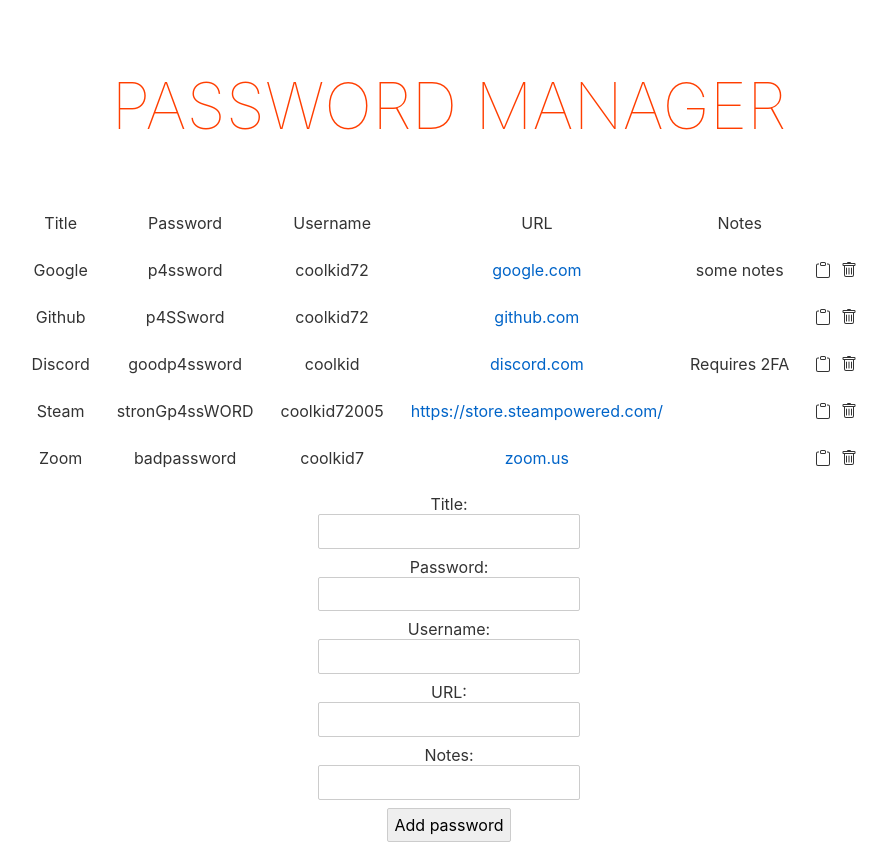
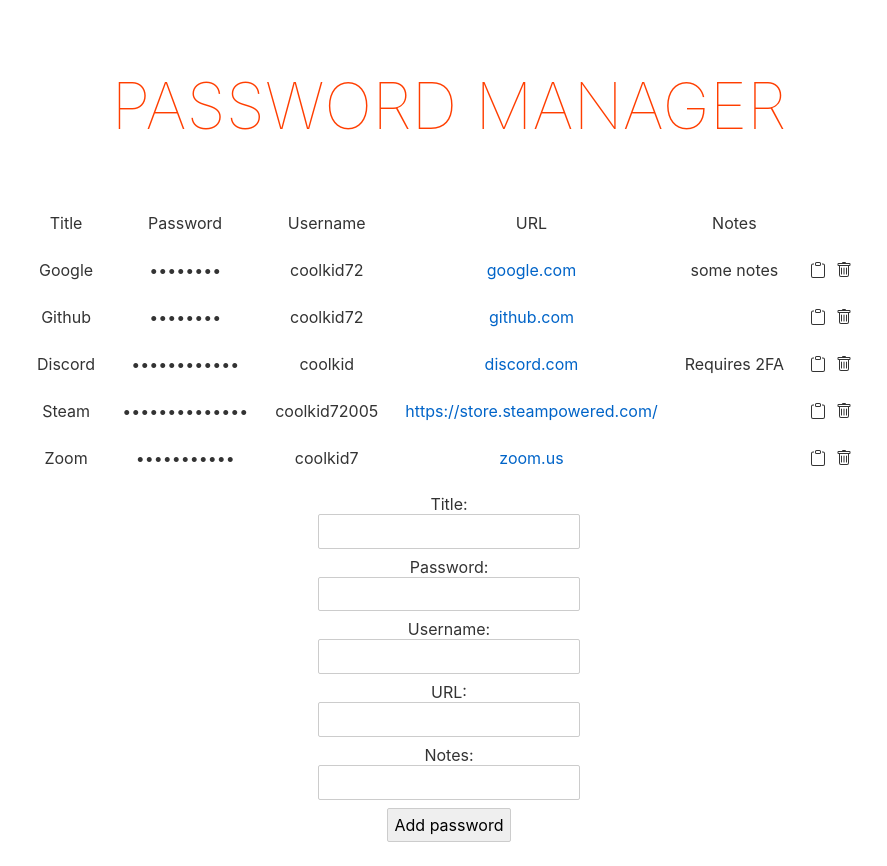
Before and after one commit to bbb651/password-manager, a Svelte app: page / in a window 1280 px wide. Shown: the whole page, without its empty margins (191-1078 px from the left). Built offline with nearby package versions, Linux system fonts and the light colour scheme.

Commit message:
Make passwords hidden

```diff
--- a/src/PasswordForm.svelte
+++ b/src/PasswordForm.svelte
@@ -15,7 +15,7 @@
 	<label for="title">Title:</label>
 	<input type="text" id="title" name="title" bind:value={title}>
 	<label for="password">Password:</label>
-	<input type="text" id="password" name="password" bind:value={password}>
+	<input type="password" id="password" name="password" bind:value={password}>
 	<label for="username">Username:</label>
 	<input type="text" id="username" name="username" bind:value={username}>
 	<label for="url">URL:</label>
--- a/src/PasswordTable.svelte
+++ b/src/PasswordTable.svelte
@@ -5,7 +5,8 @@
 
 	const copy = (e: MouseEvent) => {
 		const entry: HTMLElement = (e.target as HTMLElement).parentElement;
-		navigator.clipboard.writeText(entry.children[1].textContent);
+		const index = elementIndexInParent(entry) - 1;
+		navigator.clipboard.writeText(passwords[index].password);
 	};
 
 	const remove = (e: MouseEvent) => {
@@ -28,7 +29,7 @@
 		<tr>
 			<td>{password.title ?? ""}</td>
 			<td>
-				{password.password}
+				{password.password.replaceAll(/./g, "•")}
 			</td>
 			<td>{password.username ?? ""}</td>
 			<td
```
